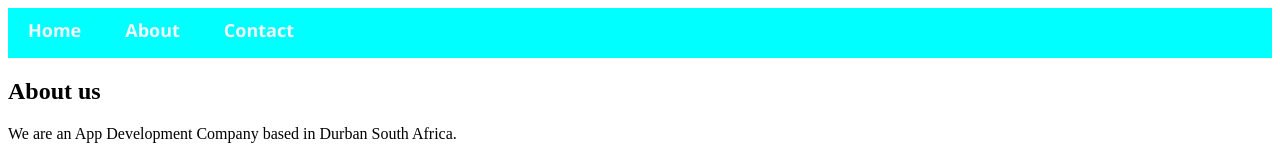
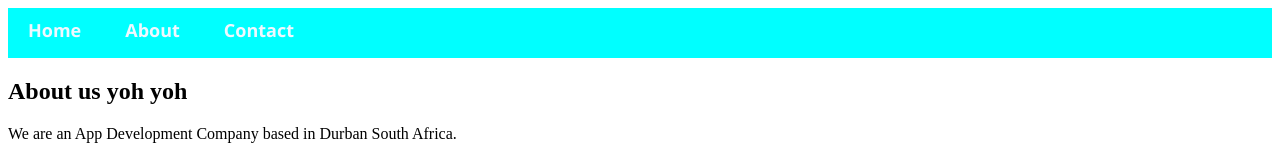
Before and after one commit to MrBate1/superheroapp, a plain HTML site: page about.html in a window 1280 px wide. Shown: the top 159 px of the page. Drawn offline with Linux system fonts and the light colour scheme.

Commit message:
Update about.html

```diff
--- a/about.html
+++ b/about.html
@@ -9,7 +9,7 @@
             <a href="about.html">About</a>
             <a href="contact.html">Contact</a>
         </div>
-        <h2>About us</h2>
+        <h2>About us yoh yoh</h2>
         <p>We are an App Development Company based in Durban South Africa.</p>
         <p>We take pride in creating amazing apps!</p>
     </body>
```
